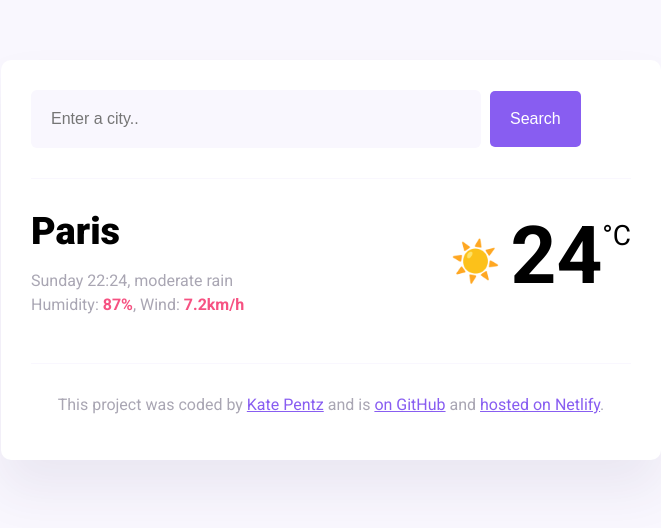
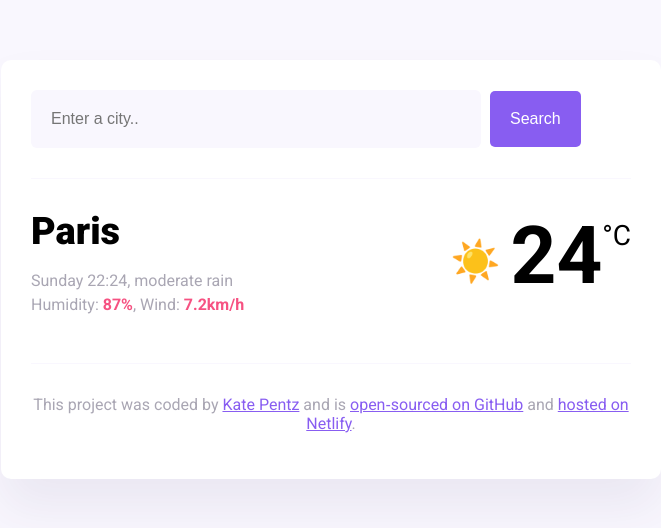
Before and after one commit to pentzkm/my-project, a website built with Parcel: page index.html in a window 1280 px wide. Shown: the whole page, without its empty margins (309-970 px from the left). Built offline with nearby package versions, Linux system fonts and the light colour scheme.

Commit message:
Updated footer links

```diff
--- a/index.html
+++ b/index.html
@@ -51,7 +51,9 @@
             >Kate Pentz</a
           >
           and is
-          <a href="https://github.com/pentzkm" target="_blank">on GitHub</a>
+          <a href="https://github.com/pentzkm/my-project" target="_blank"
+            >open‑sourced on GitHub</a
+          >
           and
           <a href="https://whimsical-conkies-3a1b10.netlify.app" target="_blank"
             >hosted on Netlify</a
```
